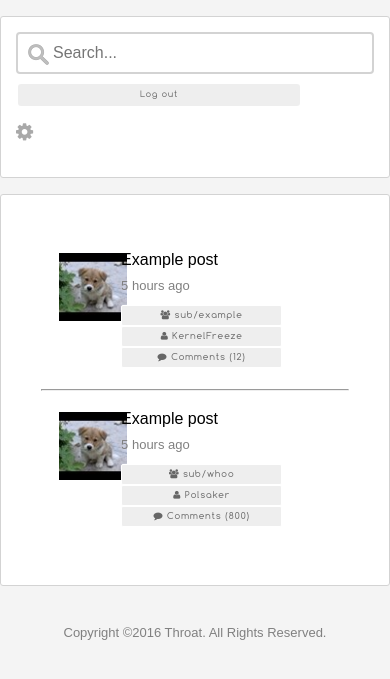
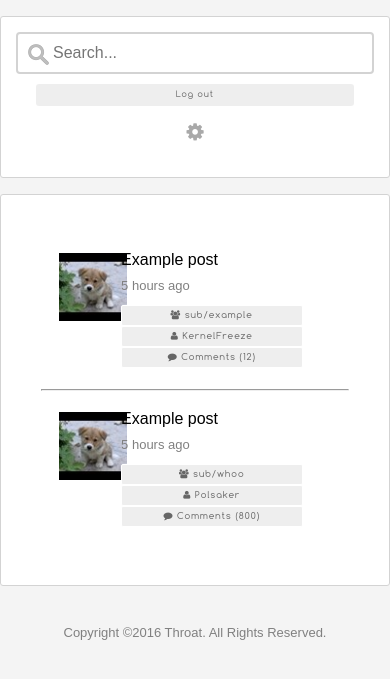
Before and after one commit to Phuks-co/throat, a Flask app: page / in a window 390 px wide. Shown: the part 80-759 px from the top of the page. Run offline with Flask 2, Linux system fonts and the light colour scheme; the visitor is signed in with stand-in values (Sample User, id 1).

Commit message:
Remove dead code

```diff
--- a/static/css/style.css
+++ b/static/css/style.css
@@ -228,8 +228,9 @@ a.btn.login, a.btn.register {
   .side {
     margin-top: 1em;
   }
-  #cfg {
-    text-align: left;
+  #cfg,
+  .side .buttons div {
+    text-align: center;
   }
 }
 /*
@@ -341,43 +342,35 @@ a.btn, button.btn{
 }
 a.btn:hover, button.btn:hover{
   background-color: #e3e3e3;
-  border-color: rgba(0, 0, 0, 0.5);
 }
 a.btn:active, button.btn:active{
   background-color: #CCC;
-  border-color: rgba(0, 0, 0, 0.9);
 }
 
 /* blue button */
 
 a.btn.btn-blue {
   background-color: #699DB6;
-  border-color: rgba(0, 0, 0, 0.3);
   color: #FFF;
 }
 a.btn.btn-blue:hover {
   background-color: #4F87A2;
-  border-color: rgba(0, 0, 0, 0.5);
 }
 a.btn.btn-blue:active {
   background-color: #3C677B;
-  border-color: rgba(0, 0, 0, 0.9);
 }
 
 /* red button */
 
 a.btn.btn-red {
   background-color: #E48681;
-  border-color: rgba(0, 0, 0, 0.3);
   color: #FFF;
 }
 a.btn.btn-red:hover {
   background-color: #DA4F49;
-  border-color: rgba(0, 0, 0, 0.5);
 }
 a.btn.btn-red:active {
   background-color: #B32C24;
-  border-color: rgba(0, 0, 0, 0.9);
 }
 
 /* small button */
@@ -391,7 +384,7 @@ a.btn.small, button.btn.small{
 @media only screen and (max-width: 768px) {
   /* For mobile phones: */
   a.btn, button.btn {
-    width: 80%;
+    width: 90%;
   }
 }
 
```
